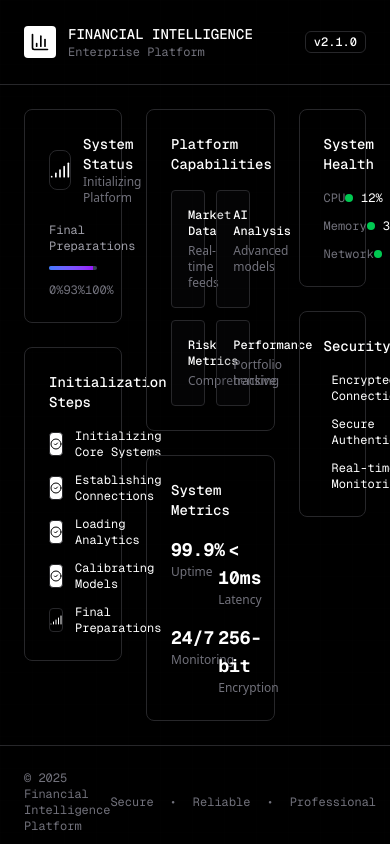
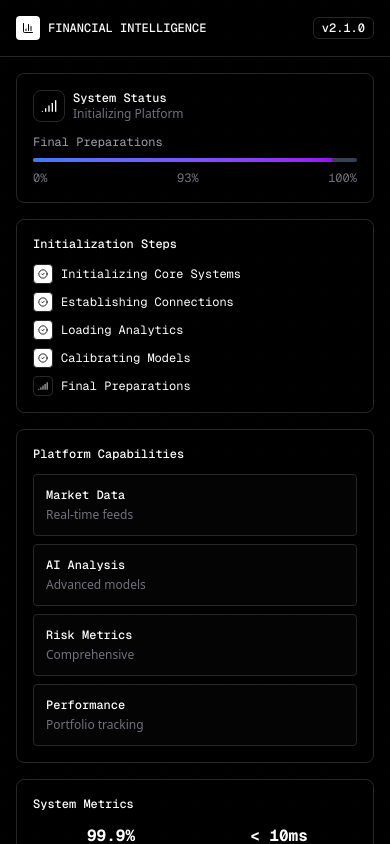
Before and after one commit to CR-8/ai-dashboard, a Next.js app: page /dashboard in a window 390 px wide. Shown: the top 844 px of the page. Built offline with nearby package versions, Linux system fonts and the light colour scheme.

Commit message:
fix(Navbar routing)

```diff
--- a/src/components/ui/navbar.jsx
+++ b/src/components/ui/navbar.jsx
@@ -85,10 +85,10 @@
                             <Link href="/dashboard" onClick={() => setMobileMenuOpen(false)}>
                                 <span className={`block py-2 hover:text-white transition-colors ${pathname === '/dashboard' ? 'text-white' : ''}`}>DASHBOARD</span>
                             </Link>
-                            <Link href="/analytics" onClick={() => setMobileMenuOpen(false)}>
+                            <Link href="/quick-start" onClick={() => setMobileMenuOpen(false)}>
                                 <span className={`block py-2 hover:text-white transition-colors ${pathname === '/quick-start' ? 'text-white' : ''}`}>QUICK START</span>
                             </Link>
-                            <Link href="/reports" onClick={() => setMobileMenuOpen(false)}>
+                            <Link href="/examples" onClick={() => setMobileMenuOpen(false)}>
                                 <span className={`block py-2 hover:text-white transition-colors ${pathname === '/examples' ? 'text-white' : ''}`}>EXAMPLES</span>
                             </Link>
                             <Link href="/docs" onClick={() => setMobileMenuOpen(false)}>
--- a/src/components/ui/splash-screen.jsx
+++ b/src/components/ui/splash-screen.jsx
@@ -88,44 +88,42 @@
 
             <div className="relative h-full flex flex-col">
                 {/* Header */}
-                <div className="flex-none border-b border-zinc-800 p-6">
+                <div className="flex-none border-b border-zinc-800 p-4 sm:p-6">
                     <div className="max-w-7xl mx-auto flex items-center justify-between">
-                        <div className="flex items-center space-x-3">
-                            <div className="w-8 h-8 bg-white text-black rounded flex items-center justify-center">
-                                <BarChart3 className="w-5 h-5" />
+                        <div className="flex items-center space-x-2 sm:space-x-3">
+                            <div className="w-6 h-6 sm:w-8 sm:h-8 bg-white text-black rounded flex items-center justify-center">
+                                <BarChart3 className="w-3 h-3 sm:w-5 sm:h-5" />
                             </div>
                             <div className="font-mono">
-                                <div className="text-sm font-medium">FINANCIAL INTELLIGENCE</div>
-                                <div className="text-xs text-zinc-500">Enterprise Platform</div>
+                                <div className="text-xs sm:text-sm font-medium">FINANCIAL INTELLIGENCE</div>
+                                <div className="text-xs text-zinc-500 hidden sm:block">Enterprise Platform</div>
                             </div>
                         </div>
                         <Badge variant="outline" className="font-mono text-xs border-zinc-700">
                             v2.1.0
                         </Badge>
                     </div>
-                </div>
-
-                {/* Main Content */}
-                <div className="flex-1 p-6">
+                </div>                {/* Main Content */}
+                <div className="flex-1 p-4 sm:p-6">
                     <div className="max-w-7xl mx-auto h-full">
-                        <div className="grid grid-cols-12 gap-6 h-full">
+                        <div className="grid grid-cols-1 lg:grid-cols-12 gap-4 sm:gap-6 h-full">
 
                             {/* Left Column - Loading Status */}
-                            <div className="col-span-4 space-y-6">
+                            <div className="lg:col-span-4 space-y-4 sm:space-y-6">
 
                                 {/* Current Status */}
-                                <div className="border border-zinc-800 rounded-lg p-6">
-                                    <div className="flex items-center space-x-3 mb-4">
-                                        <div className="w-10 h-10 border border-zinc-700 rounded-lg flex items-center justify-center">
-                                            <CurrentIcon className="w-5 h-5" />
+                                <div className="border border-zinc-800 rounded-lg p-4 sm:p-6">
+                                    <div className="flex items-center space-x-2 sm:space-x-3 mb-3 sm:mb-4">
+                                        <div className="w-8 h-8 sm:w-10 sm:h-10 border border-zinc-700 rounded-lg flex items-center justify-center">
+                                            <CurrentIcon className="w-4 h-4 sm:w-5 sm:h-5" />
                                         </div>
                                         <div>
-                                            <div className="font-mono text-sm font-medium">System Status</div>
+                                            <div className="font-mono text-xs sm:text-sm font-medium">System Status</div>
                                             <div className="text-xs text-zinc-500">Initializing Platform</div>
                                         </div>
                                     </div>
 
-                                    <div className="space-y-3">
+                                    <div className="space-y-2 sm:space-y-3">
                                         <div className="font-mono text-xs text-zinc-400">
                                             {loadingSteps[currentStep]?.text || "Loading..."}
                                         </div>
@@ -139,17 +137,17 @@
                                 </div>
 
                                 {/* Loading Steps */}
-                                <div className="border border-zinc-800 rounded-lg p-6">
-                                    <div className="font-mono text-sm font-medium mb-4">Initialization Steps</div>
-                                    <div className="space-y-3">
+                                <div className="border border-zinc-800 rounded-lg p-4 sm:p-6">
+                                    <div className="font-mono text-xs sm:text-sm font-medium mb-3 sm:mb-4">Initialization Steps</div>
+                                    <div className="space-y-2 sm:space-y-3">
                                         {loadingSteps.map((step, index) => {
                                             const StepIcon = step.icon;
                                             const isActive = index === currentStep;
                                             const isCompleted = index < currentStep;
 
                                             return (
-                                                <div key={index} className="flex items-center space-x-3">
-                                                    <div className={`w-6 h-6 rounded border flex items-center justify-center transition-all ${
+                                                <div key={index} className="flex items-center space-x-2 sm:space-x-3">
+                                                    <div className={`w-5 h-5 sm:w-6 sm:h-6 rounded border flex items-center justify-center transition-all ${
                                                         isCompleted
                                                             ? 'bg-white text-black border-white'
                                                             : isActive
@@ -157,9 +155,9 @@
                                                                 : 'border-zinc-700 text-zinc-600'
                                                     }`}>
                                                         {isCompleted ? (
-                                                            <CheckCircle2 className="w-3 h-3" />
+                                                            <CheckCircle2 className="w-2.5 h-2.5 sm:w-3 sm:h-3" />
                                                         ) : (
-                                                            <StepIcon className="w-3 h-3" />
+                                                            <StepIcon className="w-2.5 h-2.5 sm:w-3 sm:h-3" />
                                                         )}
                                                     </div>
                                                     <span className={`font-mono text-xs transition-colors ${
@@ -172,19 +170,17 @@
                                         })}
                                     </div>
                                 </div>
-                            </div>
-
-                            {/* Center Column - Features Grid */}
-                            <div className="col-span-5 space-y-6">
+                            </div>                            {/* Center Column - Features Grid */}
+                            <div className="lg:col-span-5 space-y-4 sm:space-y-6">
 
                                 {/* Platform Features */}
-                                <div className="border border-zinc-800 rounded-lg p-6">
-                                    <div className="font-mono text-sm font-medium mb-4">Platform Capabilities</div>
-                                    <div className="grid grid-cols-2 gap-3">
+                                <div className="border border-zinc-800 rounded-lg p-4 sm:p-6">
+                                    <div className="font-mono text-xs sm:text-sm font-medium mb-3 sm:mb-4">Platform Capabilities</div>
+                                    <div className="grid grid-cols-1 sm:grid-cols-2 gap-2 sm:gap-3">
                                         {features.map((feature, index) => (
                                             <div
                                                 key={index}
-                                                className={`border border-zinc-800 rounded p-4 transition-all duration-500 ${
+                                                className={`border border-zinc-800 rounded p-3 sm:p-4 transition-all duration-500 ${
                                                     index <= currentStep ? 'border-zinc-700 bg-zinc-900/20' : ''
                                                 }`}
                                                 style={{
@@ -199,26 +195,24 @@
                                 </div>
 
                                 {/* System Metrics */}
-                                <div className="border border-zinc-800 rounded-lg p-6">
-                                    <div className="font-mono text-sm font-medium mb-4">System Metrics</div>
-                                    <div className="grid grid-cols-2 gap-4">
+                                <div className="border border-zinc-800 rounded-lg p-4 sm:p-6">
+                                    <div className="font-mono text-xs sm:text-sm font-medium mb-3 sm:mb-4">System Metrics</div>
+                                    <div className="grid grid-cols-2 gap-3 sm:gap-4">
                                         {stats.map((stat, index) => (
                                             <div key={index} className="text-center">
-                                                <div className="font-mono text-lg font-bold">{stat.value}</div>
+                                                <div className="font-mono text-base sm:text-lg font-bold">{stat.value}</div>
                                                 <div className="text-xs text-zinc-500">{stat.label}</div>
                                             </div>
                                         ))}
                                     </div>
                                 </div>
-                            </div>
-
-                            {/* Right Column - System Info */}
-                            <div className="col-span-3 space-y-6">
+                            </div>                            {/* Right Column - System Info */}
+                            <div className="lg:col-span-3 space-y-4 sm:space-y-6">
 
                                 {/* System Health */}
-                                <div className="border border-zinc-800 rounded-lg p-6">
-                                    <div className="font-mono text-sm font-medium mb-4">System Health</div>
-                                    <div className="space-y-3">
+                                <div className="border border-zinc-800 rounded-lg p-4 sm:p-6">
+                                    <div className="font-mono text-xs sm:text-sm font-medium mb-3 sm:mb-4">System Health</div>
+                                    <div className="space-y-2 sm:space-y-3">
                                         <div className="flex items-center justify-between">
                                             <span className="text-xs text-zinc-500 font-mono">CPU</span>
                                             <div className="flex items-center space-x-2">
@@ -244,9 +238,9 @@
                                 </div>
 
                                 {/* Security Status */}
-                                <div className="border border-zinc-800 rounded-lg p-6">
-                                    <div className="font-mono text-sm font-medium mb-4">Security</div>
-                                    <div className="space-y-3">
+                                <div className="border border-zinc-800 rounded-lg p-4 sm:p-6">
+                                    <div className="font-mono text-xs sm:text-sm font-medium mb-3 sm:mb-4">Security</div>
+                                    <div className="space-y-2 sm:space-y-3">
                                         <div className="flex items-center space-x-2">
                                             <Zap className="w-3 h-3" />
                                             <span className="text-xs font-mono">Encrypted Connection</span>
@@ -264,15 +258,13 @@
                             </div>
                         </div>
                     </div>
-                </div>
-
-                {/* Footer */}
-                <div className="flex-none border-t border-zinc-800 p-6">
-                    <div className="max-w-7xl mx-auto flex items-center justify-between">
+                </div>                {/* Footer */}
+                <div className="flex-none border-t border-zinc-800 p-4 sm:p-6">
+                    <div className="max-w-7xl mx-auto flex flex-col sm:flex-row items-center justify-between space-y-2 sm:space-y-0">
                         <div className="text-xs text-zinc-500 font-mono">
                             © 2025 Financial Intelligence Platform
                         </div>
-                        <div className="flex items-center space-x-4 text-xs text-zinc-500 font-mono">
+                        <div className="flex items-center space-x-2 sm:space-x-4 text-xs text-zinc-500 font-mono">
                             <span>Secure</span>
                             <span>•</span>
                             <span>Reliable</span>
```
